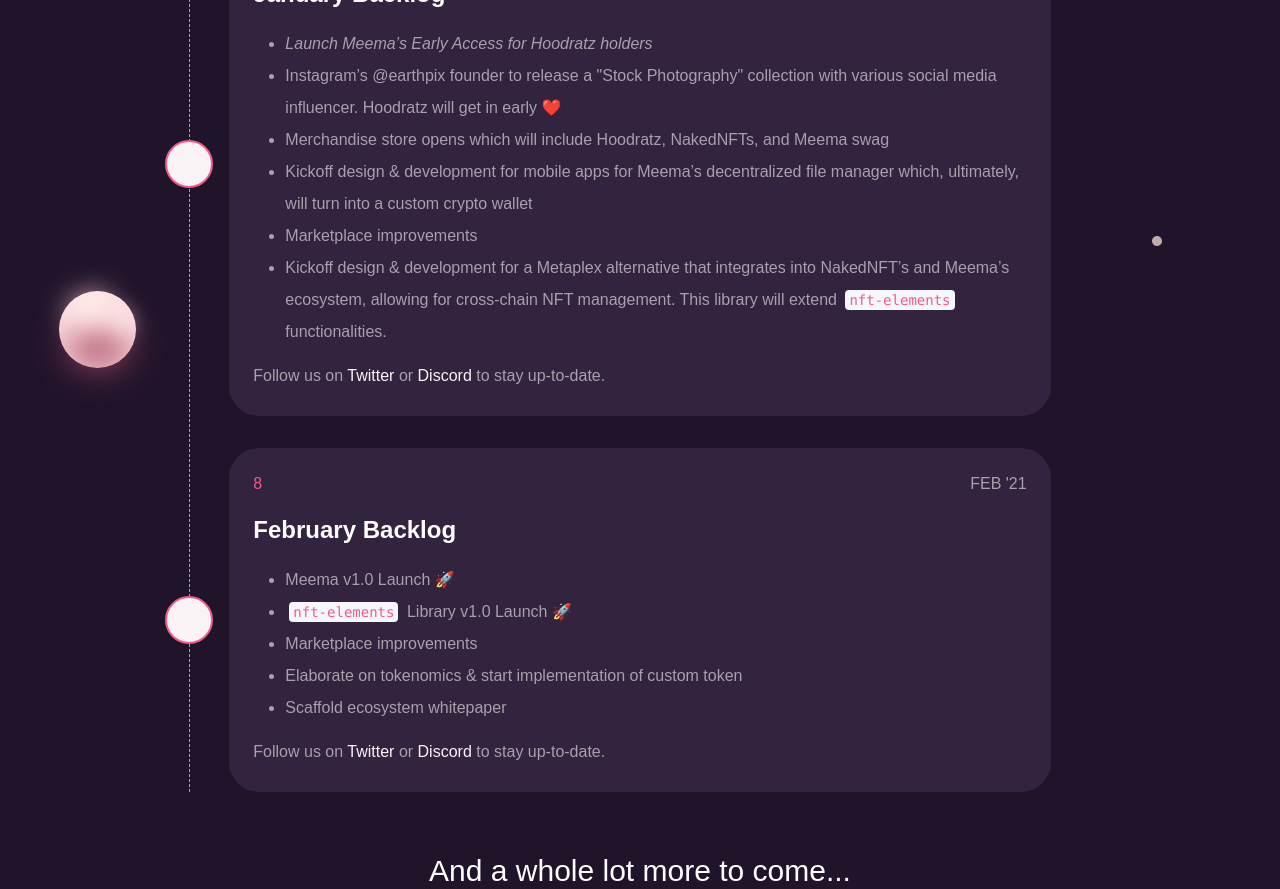
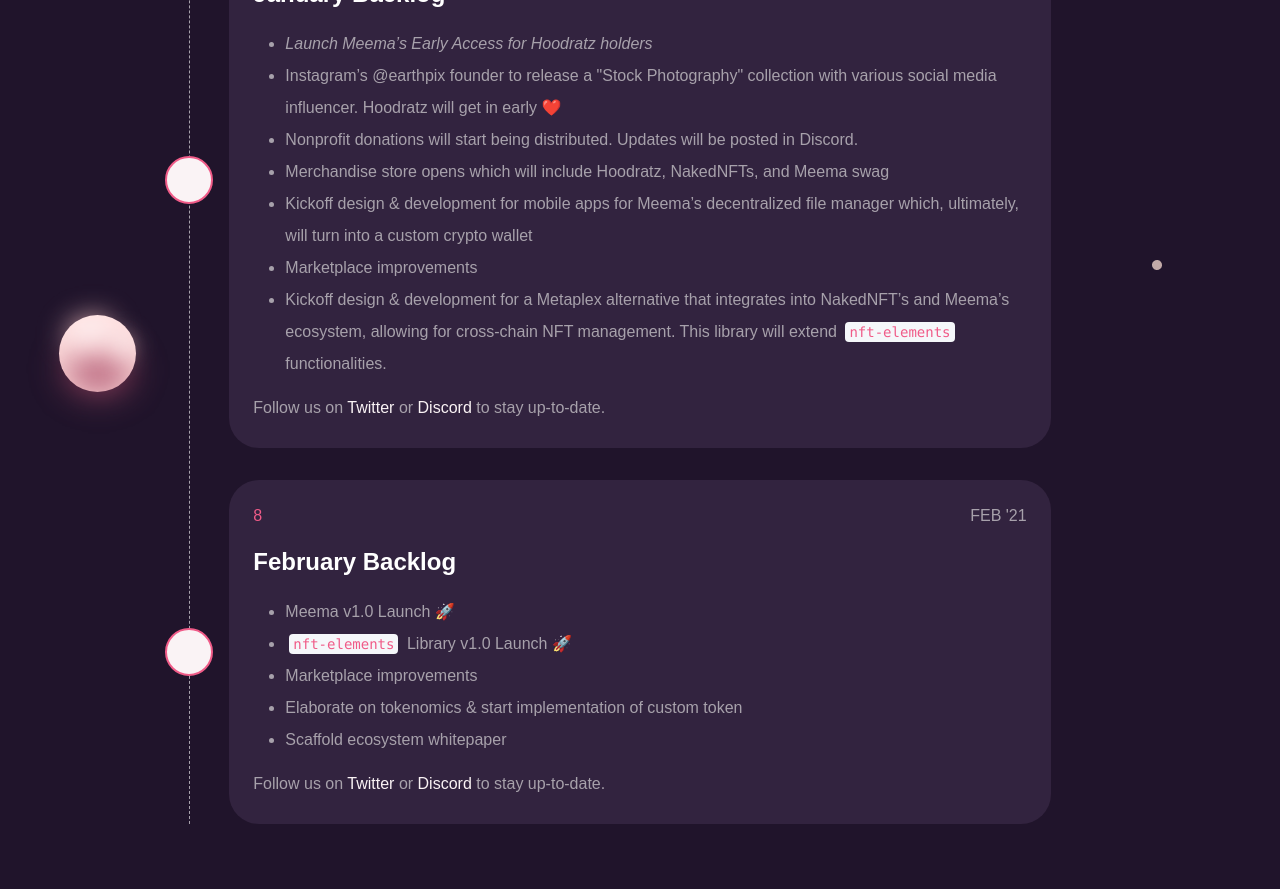
Before and after one commit to meemalabs/hoodratz.io, a Vue app: page /roadmap in a window 1280 px wide. Shown: the part 2660-3549 px from the top of the page. Built offline with nearby package versions, Linux system fonts and the light colour scheme; a web font is replaced by a local one.

Commit message:
chore: add nonprofit donation note to roadmap

```diff
--- a/src/views/Roadmap.vue
+++ b/src/views/Roadmap.vue
@@ -470,6 +470,7 @@ import AppFooter from "@/components/AppFooter.vue";
                 <ul class="pl-8 leading-8 list-disc">
                   <li><em>Launch Meema’s Early Access for Hoodratz holders</em></li>
                   <li>Instagram’s @earthpix founder to release a "Stock Photography" collection with various social media influencer. Hoodratz will get in early ❤️</li>
+                  <li>Nonprofit donations will start being distributed. Updates will be posted in Discord.</li>
                   <li>Merchandise store opens which will include Hoodratz, NakedNFTs, and Meema swag</li>
                   <li>Kickoff design &amp; development for mobile apps for Meema’s decentralized file manager which, ultimately, will turn into a custom crypto wallet</li>
                   <li>Marketplace improvements</li>
```
